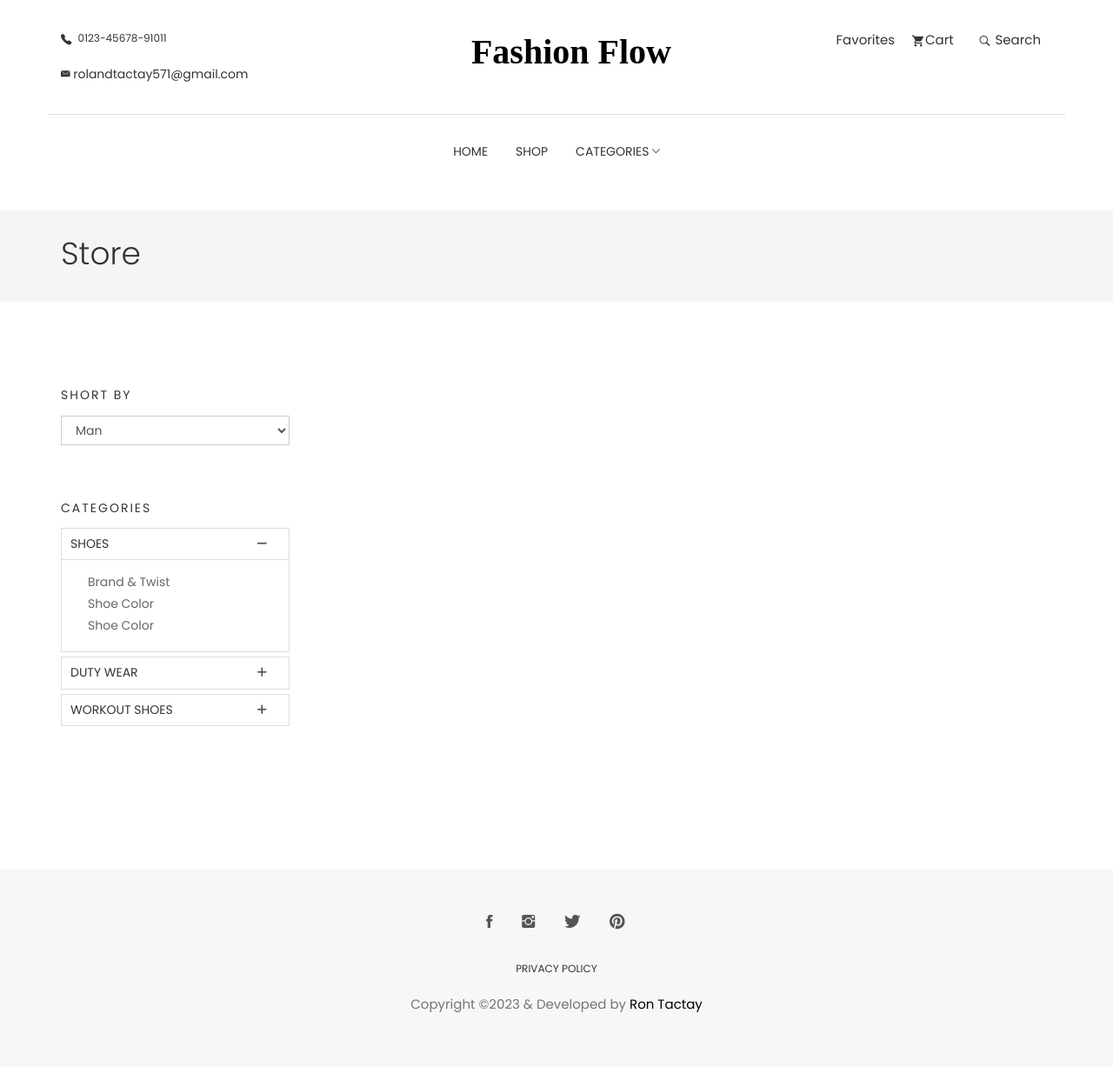
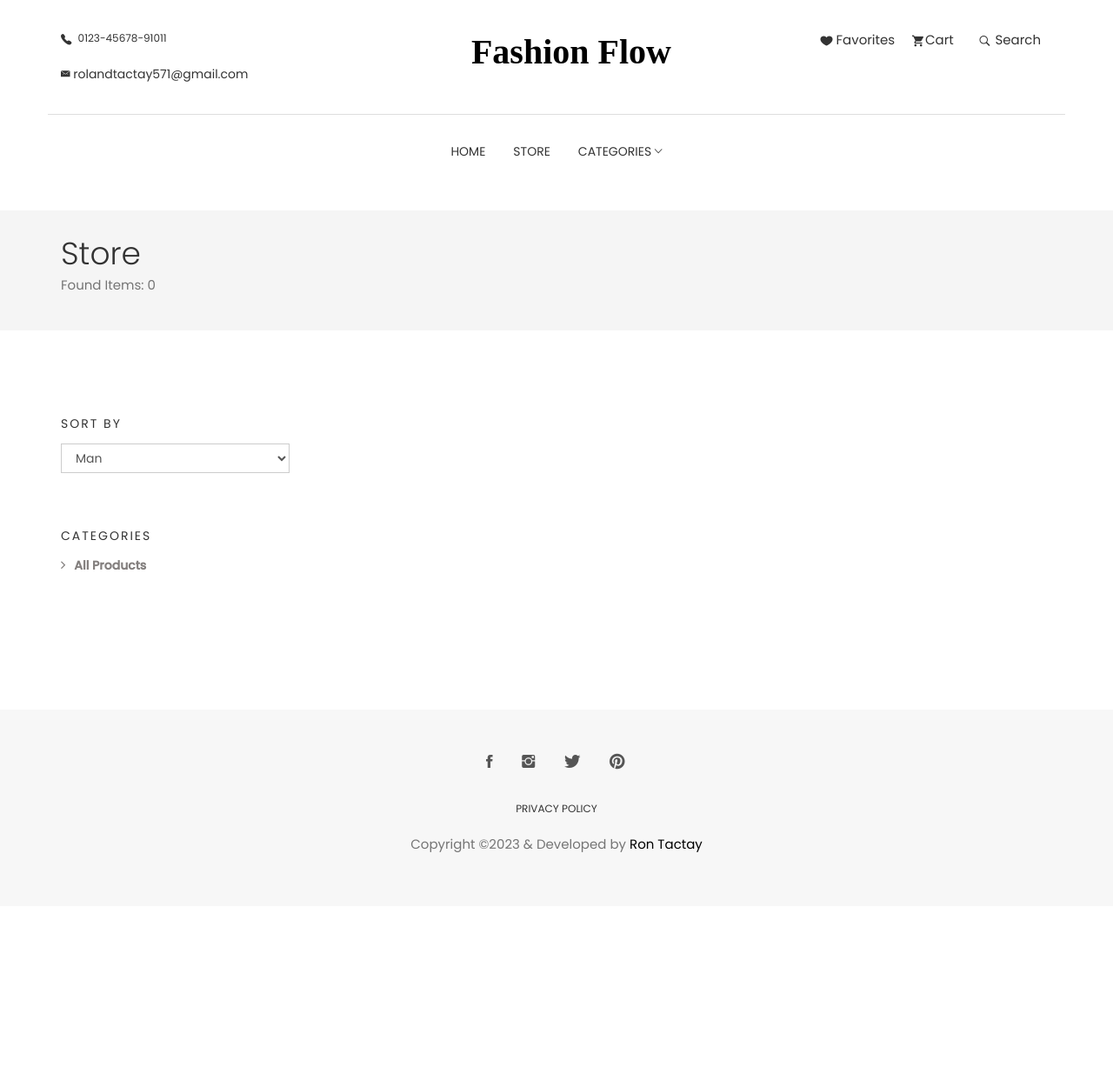
Before and after one commit to rtactayjr/E-Commerce-Project-Django_1, a Django app: page /store/ in a window 1280 px wide. Shown: the whole page at 87% size. After the commit the page ends 980 px from the top, so only its background shows below. Run offline with Django 4.2, Linux system fonts and the light colour scheme; data that the repository does not hold is empty; some libraries are stand-ins or nearby versions; some web fonts are replaced.

Commit message:
update category app, and display categories in store and homepage

```diff
--- /dev/null
+++ b/category/context_processors.py
@@ -0,0 +1,5 @@
+from . models import Category
+
+def menu_links(request):
+    links = Category.objects.all()
+    return dict(links=links)
--- a/category/models.py
+++ b/category/models.py
@@ -17,8 +17,8 @@ class Category(models.Model):
         verbose_name_plural = 'Categories'
 
 
-    # def get_absolute_url(self):
-    #     return reverse('product_category', args=[self.slug])
+    def get_absolute_url(self):
+        return reverse('products_by_category', args=[self.category_slug])
 
     def __str__(self):
         return self.category_name
--- a/fashionflow/settings.py
+++ b/fashionflow/settings.py
@@ -66,6 +66,7 @@ TEMPLATES = [
                 'django.template.context_processors.request',
                 'django.contrib.auth.context_processors.auth',
                 'django.contrib.messages.context_processors.messages',
+                'category.context_processors.menu_links',
             ],
         },
     },
--- a/store/urls.py
+++ b/store/urls.py
@@ -4,7 +4,8 @@ from . import views
 
 urlpatterns = [
     path('', views.store, name='store'),
-    # path('category/<slug:category_slug>/', views.store, name='products_by_category'),
+
+    path('<slug:category_slug>/', views.store, name='products_by_category'),
     # path('category/<slug:category_slug>/<slug:product_slug>/', views.product_detail, name='product_detail'),
     # path('search/', views.search, name='search'),
     # path('submit_review/<int:product_id>/', views.submit_review, name='submit_review'),
--- a/store/views.py
+++ b/store/views.py
@@ -1,12 +1,23 @@
-from django.shortcuts import render
+from django.shortcuts import render, get_object_or_404, redirect
 
 from products.models import Product
+from category.models import Category
 
 # Create your views here.
-def store(request):
-    products = Product.objects.all().filter(is_available=True).order_by('id')
+def store(request, category_slug=None):
+    categories = None
+    products = None
+
+    if category_slug != None:
+        categories = get_object_or_404(Category, category_slug=category_slug)
+        products = Product.objects.all().filter(category=categories, is_available=True)
+        product_count = products.count()
+    else:
+        products = Product.objects.all().filter(is_available=True).order_by('id')
+        product_count = products.count()
 
     context = {
-        'products': products
+        'products': products,
+        'product_count':product_count
     }
     return render(request, 'store/store.html', context)
--- a/templates/core/header.html
+++ b/templates/core/header.html
@@ -45,7 +45,7 @@
 					<li class="dropdown cart-nav dropdown-slide">
 
                         <a href="#!" class="dropdown-toggle" data-toggle="dropdown" data-hover="dropdown"><i
-                            class=""><ion-icon name="heart-circle-outline"></ion-icon></i>Favorites</a>
+                            class="tf-ion-ios-heart"></i>Favorites</a>
 
 						<a href="#!" class="dropdown-toggle" data-toggle="dropdown" data-hover="dropdown"><i
 								class="tf-ion-android-cart"></i>Cart</a>
@@ -146,14 +146,13 @@
 
 					<!-- Home -->
 					<li class="dropdown ">
-						<a href="">Home</a>
+						<a href="{% url 'homepage' %}">Home</a>
 					</li><!-- / Home -->
 
 
 					<!-- Elements -->
-					<li class="dropdown dropdown-slide">
-						<a href="#!" class="dropdown-toggle" data-toggle="dropdown" data-hover="dropdown" data-delay="350"
-							role="button" aria-haspopup="true" aria-expanded="false">Shop</a>
+					<li class="dropdown">
+						<a href="{% url 'store' %}">Store</a>
 					</li><!-- / Elements -->
 
 
@@ -163,12 +162,11 @@
 							role="button" aria-haspopup="true" aria-expanded="false">Categories <span
 								class="tf-ion-ios-arrow-down"></span></a>
 						<ul class="dropdown-menu">
-							<li><a href="">Men's Clothing</a></li>
-							<li><a href="">Women's Clothing</a></li>
-							<li><a href="">Footwear</a></li>
-							<li><a href="">Accessories</a></li>
-							<li><a href="">Kids and Infants</a></li>
-                            <li><a href="">Undergarments and Lingerie</a></li>
+							<li><a href="{% url 'store' %}"><b>All Products</b></a>
+
+							{% for category in links %}
+							<li><a href="{{ category.get_absolute_url }}">{{ category.category_name }}</a></li>
+							{% endfor %}
 						</ul>
 					</li><!-- / Blog -->
 
--- a/templates/store/store.html
+++ b/templates/store/store.html
@@ -11,6 +11,7 @@
 				<div class="content">
 					<h1 class="page-name">Store</h1>
 				</div>
+				<p>Found Items: {{product_count}}</p>
 			</div>
 		</div>
 	</div>
@@ -22,7 +23,7 @@
 		<div class="row">
 			<div class="col-md-3">
 				<div class="widget">
-					<h4 class="widget-title">Short By</h4>
+					<h4 class="widget-title">Sort By</h4>
 					<form method="post" action="#">
                         <select class="form-control">
                             <option>Man</option>
@@ -32,67 +33,20 @@
                         </select>
                     </form>
 	            </div>
-				<div class="widget product-category">
+
+				<!-- Widget Category -->
+				<div class="widget widget-category">
 					<h4 class="widget-title">Categories</h4>
-					<div class="panel-group commonAccordion" id="accordion" role="tablist" aria-multiselectable="true">
-					  	<div class="panel panel-default">
-						    <div class="panel-heading" role="tab" id="headingOne">
-						      	<h4 class="panel-title">
-						        	<a role="button" data-toggle="collapse" data-parent="#accordion" href="#collapseOne" aria-expanded="true" aria-controls="collapseOne">
-						          	Shoes
-						        	</a>
-						      	</h4>
-						    </div>
-					    <div id="collapseOne" class="panel-collapse collapse in" role="tabpanel" aria-labelledby="headingOne">
-							<div class="panel-body">
-								<ul>
-									<li><a href="#!">Brand & Twist</a></li>
-									<li><a href="#!">Shoe Color</a></li>
-									<li><a href="#!">Shoe Color</a></li>
-								</ul>
-							</div>
-					    </div>
-					  </div>
-					  <div class="panel panel-default">
-					    <div class="panel-heading" role="tab" id="headingTwo">
-					      <h4 class="panel-title">
-					        <a class="collapsed" role="button" data-toggle="collapse" data-parent="#accordion" href="#collapseTwo" aria-expanded="false" aria-controls="collapseTwo">
-					         	Duty Wear
-					        </a>
-					      </h4>
-					    </div>
-					    <div id="collapseTwo" class="panel-collapse collapse" role="tabpanel" aria-labelledby="headingTwo">
-					    	<div class="panel-body">
-					     		<ul>
-									<li><a href="#!">Brand & Twist</a></li>
-									<li><a href="#!">Shoe Color</a></li>
-									<li><a href="#!">Shoe Color</a></li>
-								</ul>
-					    	</div>
-					    </div>
-					  </div>
-					  <div class="panel panel-default">
-					    <div class="panel-heading" role="tab" id="headingThree">
-					      <h4 class="panel-title">
-					        <a class="collapsed" role="button" data-toggle="collapse" data-parent="#accordion" href="#collapseThree" aria-expanded="false" aria-controls="collapseThree">
-					          	WorkOut Shoes
-					        </a>
-					      </h4>
-					    </div>
-					    <div id="collapseThree" class="panel-collapse collapse" role="tabpanel" aria-labelledby="headingThree">
-					    	<div class="panel-body">
-					      		<ul>
-									<li><a href="#!">Brand & Twist</a></li>
-									<li><a href="#!">Shoe Color</a></li>
-									<li><a href="#!">Gladian Shoes</a></li>
-									<li><a href="#!">Swis Shoes</a></li>
-								</ul>
-					    	</div>
-					    </div>
-					  </div>
-					</div>
-
+					<ul class="widget-category-list">
+						<li><a href="{% url 'store' %}"><b>All Products</b></a>
+						</li>
+						{% for category in links %}
+						<li><a href="{{ category.get_absolute_url }}">{{ category.category_name }}</a>
+						</li>
+						{% endfor %}
+					</ul>
 				</div>
+				<!-- End category  -->
 			</div>
 			<div class="col-md-9">
 				<div class="row">
@@ -102,8 +56,8 @@
 					<div class="col-md-4">
 						<div class="product-item">
 							<div class="product-thumb">
-								<span class="bage">Sale</span>
-								<img class="img-responsive" src="{{product.images.url}}" alt="product-img" />
+								{% comment %} <span class="bage">Sale</span> {% endcomment %}
+								<img class="img-responsive" src="{{product.images.url}}" alt="product-img" style="width:263px; height:315px;"/>
 								<div class="preview-meta">
 									<ul>
 										<li>
```
Also changed, not shown: templates/core/homepage.html (+9 -15 lines).
